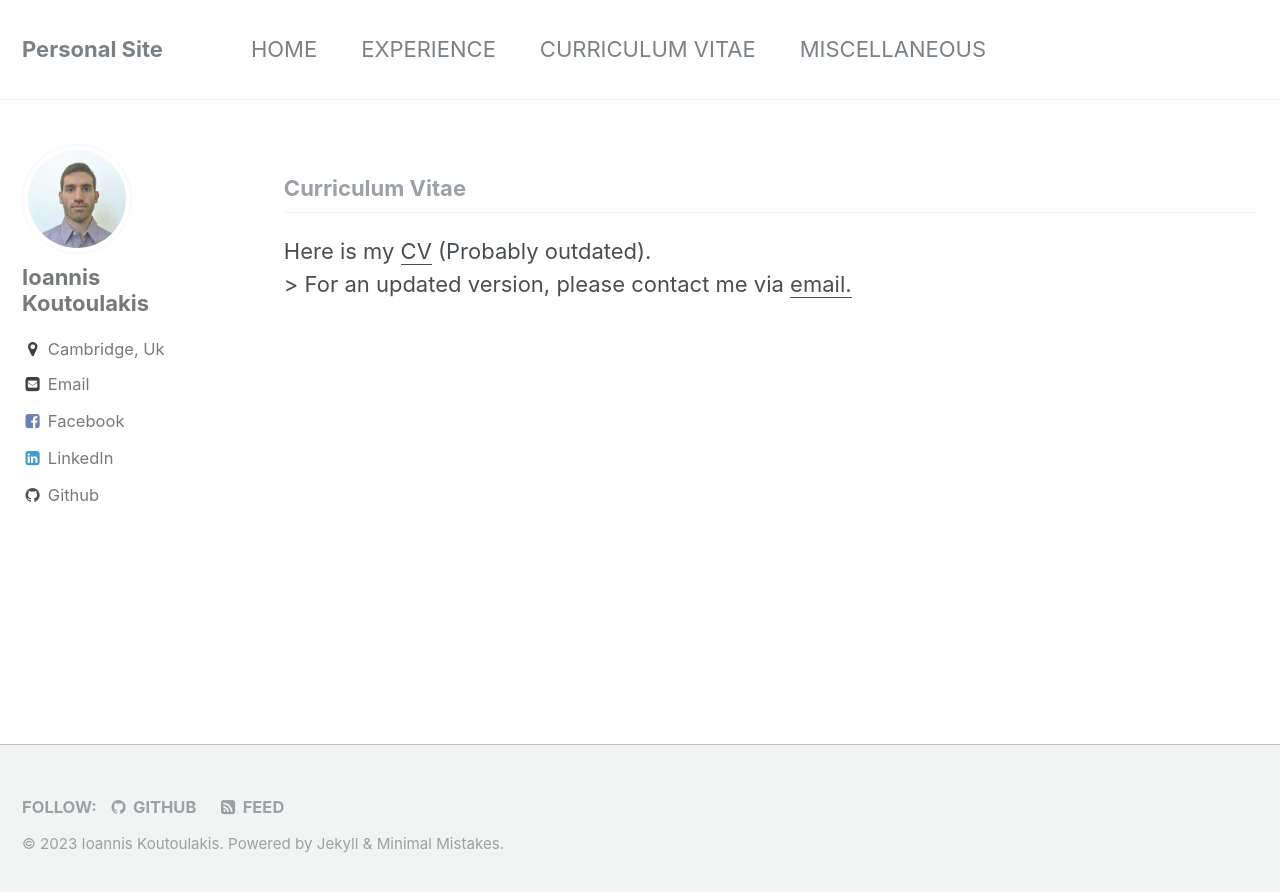
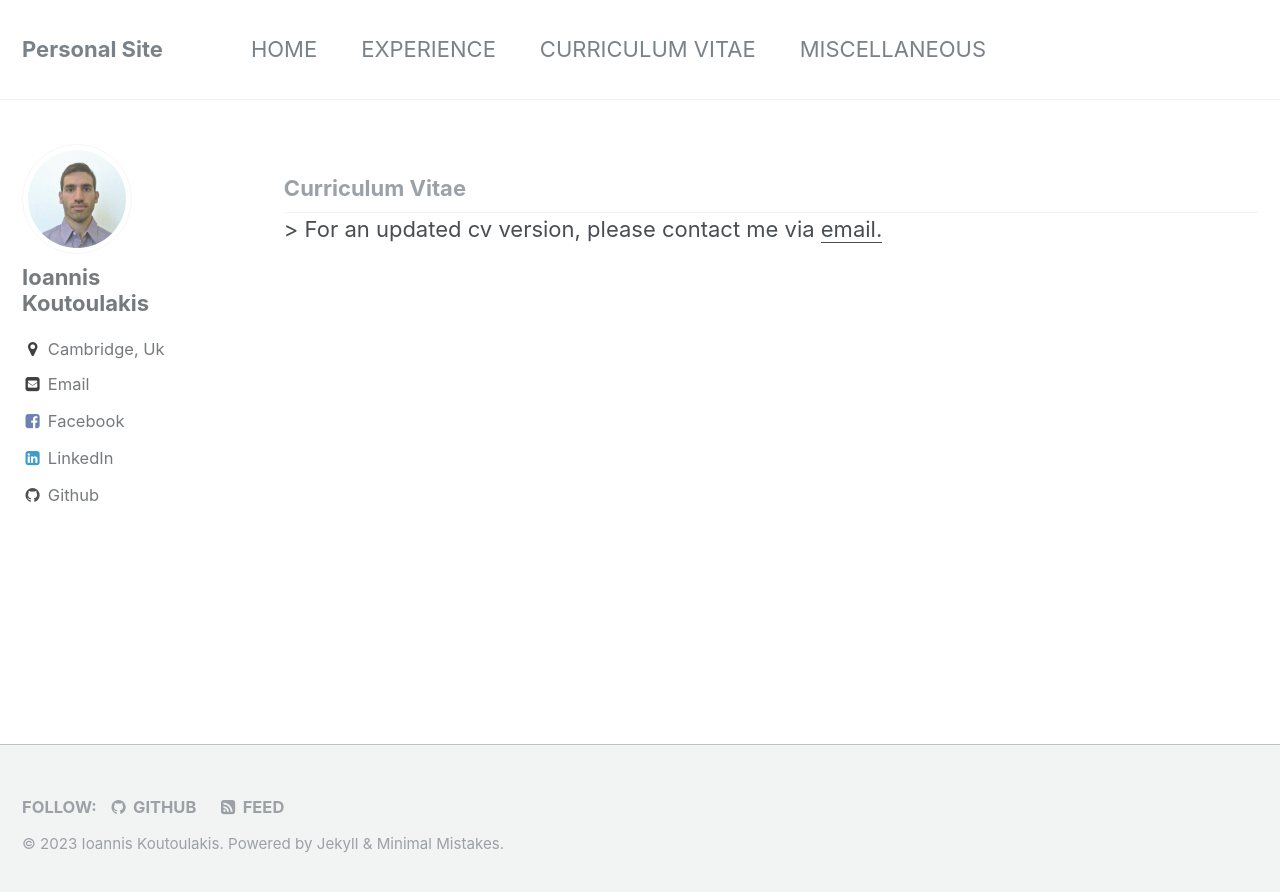
Before and after one commit to Koutoulakis/Koutoulakis.github.io, a Jekyll site: the page built from cv.html, in a window 1280 px wide. Shown: the top 892 px of the page. Built offline with Jekyll 4.4.1, drawn with Linux system fonts in a browser that asks for light colours.

Commit message:
Update cv.html

```diff
--- a/cv.html
+++ b/cv.html
@@ -7,9 +7,7 @@ author_profile: true
 
 <h3 class="archive__subtitle">Curriculum Vitae</h3>
 
-<p>Here is my <a href="images/cv.pdf" target="_blank"><u>CV</u></a> (Probably outdated). <br>
-
-> For an updated version, please contact me via <a href="mailto:koutoulakis.ioannis@gmail.com" target="_blank"><u>email.</u></a>
+> For an updated cv version, please contact me via <a href="mailto:koutoulakis.ioannis@gmail.com" target="_blank"><u>email.</u></a>
 </p>
 
 {% for post in paginator.posts %}
```
